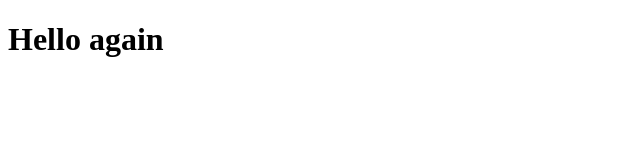
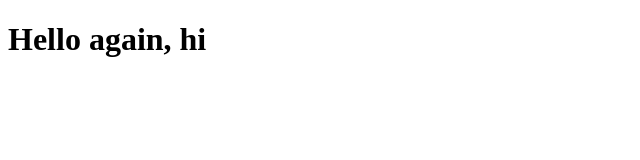
Before and after one commit to CohenPaz/coursera-test, a plain HTML site: page site/index.html in a window 1280 px wide. Shown: the full height of the page, 0-640 px from the left. Drawn offline with Linux system fonts and the light colour scheme.

Commit message:
small adition

```diff
--- a/site/index.html
+++ b/site/index.html
@@ -4,6 +4,6 @@
 	<title>Hello Coursera!</title>
 </head>
 <body>
-<h1>Hello again</h1>
+<h1>Hello again, hi</h1>
 </body>
 </html>
```
